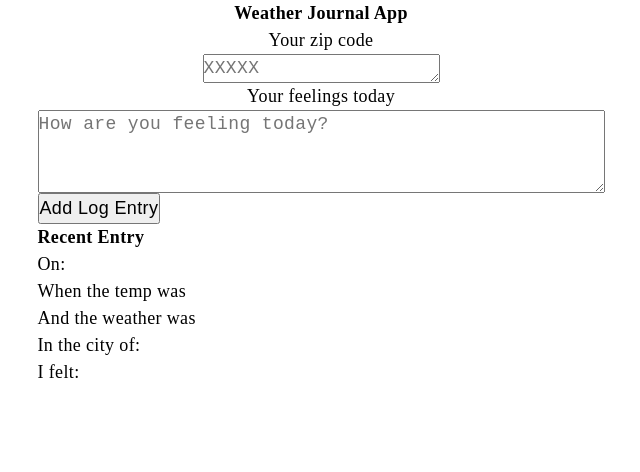
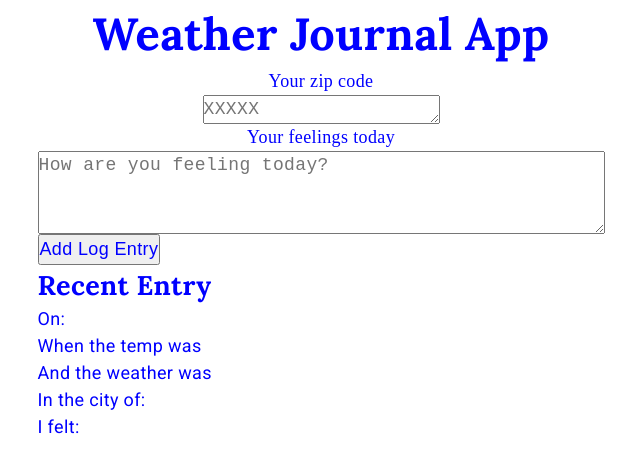
Before and after one commit to AmaPal09/UD_FEND_PRJ3_Weather_Journal_App, a plain HTML site: page website/index.html in a window 1280 px wide. Shown: the whole page, without its empty margins (319-959 px from the left). Drawn offline with Linux system fonts and the light colour scheme.

Commit message:
Feat: Add fonts and weight to content

```diff
--- a/website/css/var4Main.css
+++ b/website/css/var4Main.css
@@ -1 +1,33 @@
 @import url('https://fonts.googleapis.com/css2?family=Lora:wght@400;700&family=Roboto:wght@400;700&display=swap');
+
+
+* {
+	padding: 0;
+	margin: 0;
+	font-size: 18px;
+	padding: 2rem, 1rem;
+	line-height: 1.5;
+	letter-spacing: 0.02rem;
+	color: var(--regular-text-color);
+}
+
+:root {
+	/*FONTS*/
+	/*font-sizes*/
+	--page-title-size: 2.5rem;
+	--regular-title-size: 1.5rem;
+	--regular-text-size: 1rem;
+
+	/*font-family*/
+	--page-title-family: 'Lora', serif;
+	--regular-title-family: 'Lora', serif;
+	--regular-text-family: 'Roboto', Sans-serif;
+
+	/*font-weight*/
+	--page-title-weight: 700;
+	--regular-title-weight: 700;
+	--regular-text-weight: 400;
+
+
+	--regular-text-color: blue;
+};
--- a/website/style.css
+++ b/website/style.css
@@ -1,15 +1,7 @@
 /*Style for weather journal app*/
 @import url('css/var4main.css');
 
-* {
-	padding: 0;
-	margin: 0;
-	justify-content: flex-start;
-	font-size: 18px;
-	padding: 2rem, 1rem;
-	line-height: 1.5;
-	letter-spacing: 0.02rem;
-}
+
 
 .main__page {
 	display: flex;
@@ -25,3 +17,21 @@
 	align-items: center;
 	justify-content: space-around;
 }
+
+h1 {
+	font-size: var(--page-title-size);
+	font-family: var(--page-title-family);
+	font-weight: var(--page-title-weight);
+}
+
+h2 {
+	font-size: var(--regular-title-size);
+	font-family: var(--regular-title-family);
+	font-weight: var(--regular-title-weight);
+}
+
+p {
+	font-size: var(--regular-text-size);
+	font-family: var(--regular-text-family);
+	font-weight: var(--regular-text-weight);
+}
```
